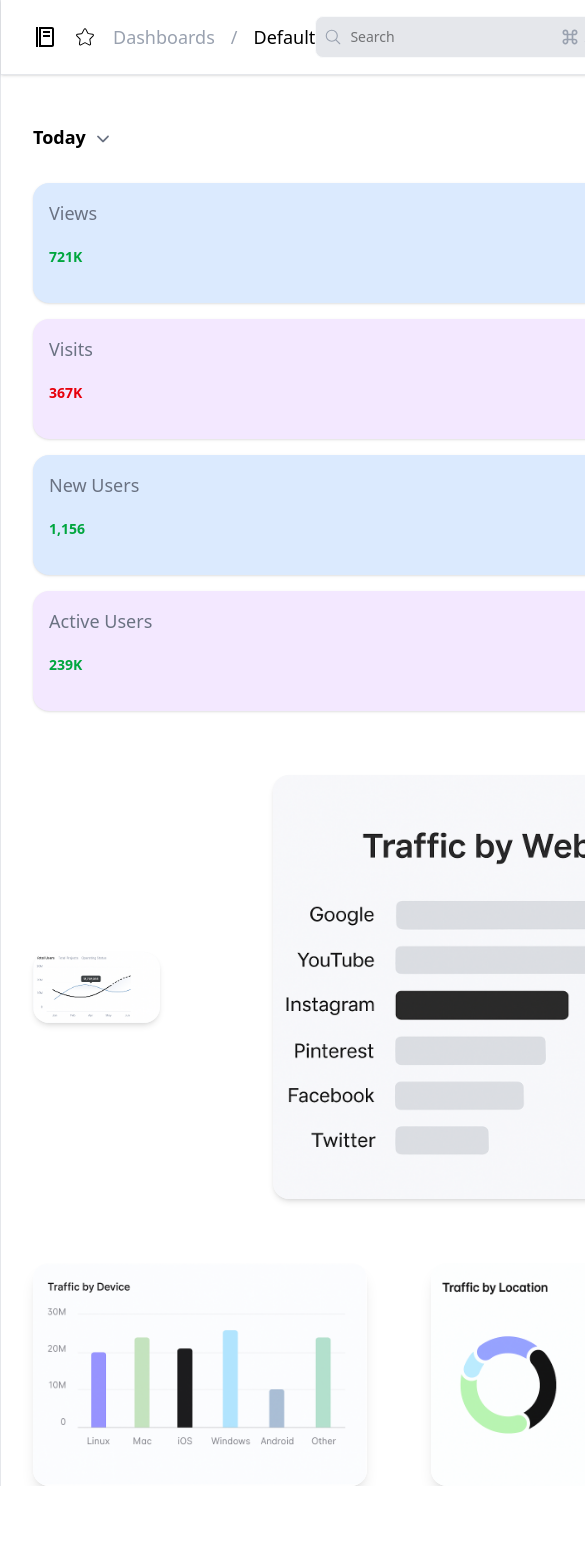
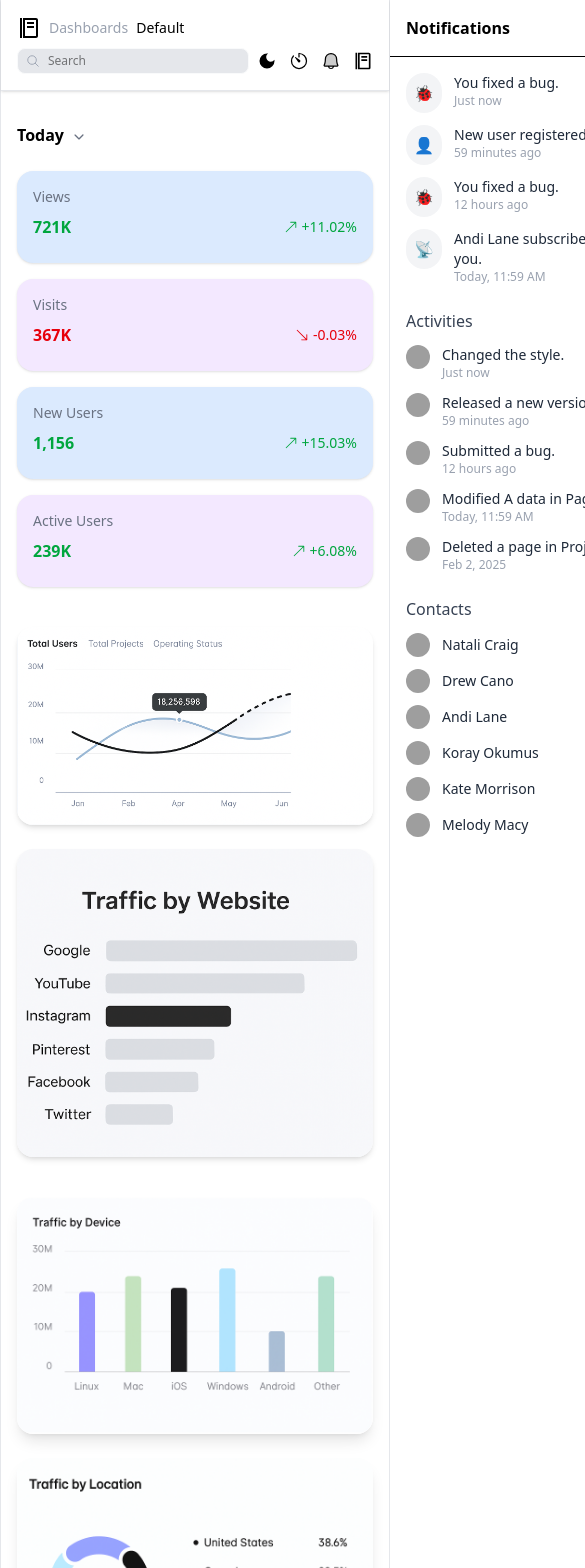
Before and after one commit to SourabhSingh22/StoreShoppy-Assignment, a React (Vite) app: page / in a window 390 px wide. Shown: the top 1568 px of the page, 585 px wide, since content can reach past the window. Before the commit the page ends 1486 px from the top, so only its background shows below. Built offline with nearby package versions, Linux system fonts and the light colour scheme; grey boxes are pictures that could not be loaded.

Commit message:
mobile responsive also

```diff
--- a/src/components/Dashboard.jsx
+++ b/src/components/Dashboard.jsx
@@ -1,10 +1,9 @@
 import React, { useState } from 'react'
 import { CiStar } from "react-icons/ci";
 import { BiFoodMenu } from "react-icons/bi";
-import { IoSearchOutline } from "react-icons/io5";
+import { IoSearchOutline, IoTimerOutline } from "react-icons/io5";
 import { MdKeyboardCommandKey, MdOutlineLightMode, MdDarkMode } from "react-icons/md";
 import { PiBellDuotone } from "react-icons/pi";
-import { IoTimerOutline } from "react-icons/io5";
 import { IoIosArrowDown } from "react-icons/io";
 import { BsArrowDownRight, BsArrowUpRight } from 'react-icons/bs';
 import total_users from '../assets/total_users.png';
@@ -36,23 +35,26 @@ const Dashboard = ({ darkMode, setDarkMode }) => {
         <Profile openMenu={openMenu} />
 
         <main className={`flex-1 border-l border-r ${darkMode ? "border-gray-700" : "border-gray-200"}`}>
-          <nav className={`${darkMode ? "bg-gray-800 border-gray-700" : "bg-white border-gray-200"} flex items-center justify-between px-8 py-4 border-b shadow-sm`}>
-            <div className='text-xl flex items-center gap-4'>
+          {/* Navbar */}
+          <nav className={`${darkMode ? "bg-gray-800 border-gray-700" : "bg-white border-gray-200"} flex flex-wrap items-center justify-between px-4 md:px-8 py-4 border-b shadow-sm`}>
+            <div className='text-xl flex items-center gap-2 md:gap-4'>
               <BiFoodMenu className='text-2xl cursor-pointer' onClick={handleLeftMenu} />
-              <CiStar className='text-2xl' />
-              <p className='text-gray-400 text-lg'>Dashboards</p>
-              <p className='text-gray-400 text-lg'>/</p>
-              <p className='text-lg'>Default</p>
+              <CiStar className='text-2xl hidden sm:block' />
+              <p className='text-gray-400 text-sm sm:text-lg'>Dashboards</p>
+              <p className='text-gray-400 text-sm sm:text-lg hidden sm:block'>/</p>
+              <p className='text-sm sm:text-lg'>Default</p>
             </div>
-            <div className='flex items-center gap-4'>
-              <div className={`${darkMode ? "bg-gray-700 border-gray-600" : "bg-gray-200 border-gray-50"} flex items-center text-lg px-2 gap-2 py-1 rounded-lg border focus-within:border-blue-500`}>
-                <IoSearchOutline className='text-gray-400 text-lg' />
-                <input type="text" placeholder='Search' className='outline-none text-sm bg-transparent' />
-                <div className='flex items-center text-gray-400 text-xl gap-1 pr-1'>
+            <div className='flex items-center gap-2 md:gap-4 mt-2 md:mt-0 w-full md:w-auto'>
+              {/* Search */}
+              <div className={`${darkMode ? "bg-gray-700 border-gray-600" : "bg-gray-200 border-gray-50"} flex items-center text-sm sm:text-lg px-2 gap-2 py-1 rounded-lg border flex-1 md:flex-initial`}>
+                <IoSearchOutline className='text-gray-400' />
+                <input type="text" placeholder='Search' className='outline-none text-xs sm:text-sm bg-transparent flex-1' />
+                <div className='hidden md:flex items-center text-gray-400 text-sm sm:text-xl gap-1 pr-1'>
                   <MdKeyboardCommandKey /><p className='pb-1'>/</p>
                 </div>
               </div>
-              <div className='text-2xl flex gap-4'>
+              {/* Icons */}
+              <div className='text-xl sm:text-2xl flex gap-3 sm:gap-4'>
                 <button onClick={() => setDarkMode(!darkMode)}>
                   {darkMode ? <MdOutlineLightMode /> : <MdDarkMode />}
                 </button>
@@ -64,20 +66,22 @@ const Dashboard = ({ darkMode, setDarkMode }) => {
           </nav>
 
           {/* Content Sections */}
-          <div className='w-full mt-12 px-8'>
-            <div className='flex items-center gap-2 mb-8'>
-              <h1 className='font-semibold text-lg'>Today</h1>
-              <IoIosArrowDown className='mt-1 text-gray-500 text-lg' />
+          <div className='w-full mt-8 px-4 md:px-8'>
+            {/* Heading */}
+            <div className='flex items-center gap-2 mb-6'>
+              <h1 className='font-semibold text-base sm:text-lg'>Today</h1>
+              <IoIosArrowDown className='mt-1 text-gray-500 text-sm sm:text-lg' />
             </div>
 
-            <div className="grid grid-cols-1 sm:grid-cols-4 gap-4">
+            {/* Stats */}
+            <div className="grid grid-cols-1 sm:grid-cols-2 lg:grid-cols-4 gap-4">
               {stats.map((item, index) => (
                 <div key={index} className={`p-4 rounded-2xl shadow-sm ${colors[index]} flex flex-col`}>
-                  <p className="text-gray-500 text-lg">{item.title}</p>
-                  <div className={`flex items-center justify-between text-lg my-4 ${item.isPositive ? "text-green-600" : "text-red-600"}`}>
-                    <h2 className="text-sm md:text-base lg:text-3xl xl:text-2xl font-bold mr-2">{item.value}</h2>
+                  <p className="text-gray-500 text-sm sm:text-lg">{item.title}</p>
+                  <div className={`flex items-center justify-between text-sm sm:text-lg my-2 sm:my-4 ${item.isPositive ? "text-green-600" : "text-red-600"}`}>
+                    <h2 className="text-base sm:text-xl lg:text-2xl font-bold mr-2">{item.value}</h2>
                     <div className='flex items-center gap-1'>
-                      {item.isPositive ? <BsArrowUpRight size={16} /> : <BsArrowDownRight size={16} />}
+                      {item.isPositive ? <BsArrowUpRight size={14} /> : <BsArrowDownRight size={14} />}
                       <span>{item.change}</span>
                     </div>
                   </div>
@@ -86,22 +90,22 @@ const Dashboard = ({ darkMode, setDarkMode }) => {
             </div>
 
             {/* Third section */}
-            <section className='mt-16 w-full flex items-center justify-between gap-7'>
-              <div className='w-[70%]'>
-                <img src={total_users} alt="total_users" className='lg:h-[400px] shadow-md rounded-2xl bg-gray-50 object-scale-down lg:w-full w-[60%]' />
+            <section className='mt-10 w-full flex flex-col lg:flex-row items-center justify-between gap-6'>
+              <div className='w-full lg:w-[70%]'>
+                <img src={total_users} alt="total_users" className='w-full rounded-2xl shadow-md object-contain' />
               </div>
-              <div className='lg:w-[30%]'>
-                <img src={traffic_by_website} alt="traffic_by_website" className='lg:h-[400px] rounded-2xl shadow-md bg-gray-50 object-scale-down lg:w-full w-[20]' />
+              <div className='w-full lg:w-[30%]'>
+                <img src={traffic_by_website} alt="traffic_by_website" className='w-full rounded-2xl shadow-md object-contain' />
               </div>
             </section>
 
-            {/* forth section */}
-            <section className='mt-16 w-full flex items-center justify-between gap-16'>
-              <div className='w-[50%] shadow-lg rounded-2xl'>
-                <img src={TrafficByDevice} alt="TrafficByDevice" className='rounded-2xl' />
+            {/* Fourth section */}
+            <section className='mt-10 w-full flex flex-col lg:flex-row items-center justify-between gap-6'>
+              <div className='w-full lg:w-[50%] shadow-lg rounded-2xl'>
+                <img src={TrafficByDevice} alt="TrafficByDevice" className='w-full rounded-2xl object-contain' />
               </div>
-              <div className='w-[50%] shadow-lg rounded-2xl'>
-                <img src={TrafficByLocation} alt="TrafficByLocation" className='rounded-2xl' />
+              <div className='w-full lg:w-[50%] shadow-lg rounded-2xl'>
+                <img src={TrafficByLocation} alt="TrafficByLocation" className='w-full rounded-2xl object-contain' />
               </div>
             </section>
           </div>
--- a/src/components/Notifications.jsx
+++ b/src/components/Notifications.jsx
@@ -26,12 +26,13 @@ const contacts = [
 
 const Notifications = ({ open }) => {
   return (
-    <div
-      className={`fixed md:static top-0 left-0 h-full bg-white transition-all duration-300 ${open ? "w-52" : "w-0 overflow-hidden bg-gray-100"}`}
+    <aside
+      className={`fixed md:static top-0 right-0 h-full w-64 bg-white transition-transform duration-300 z-50
+      ${open ? "translate-x-0" : "translate-x-full"}`}
     >
       {/* Header */}
-      <div className="flex items-center justify-between p-4">
-        <h2 className="text-lg font-semibold">Notifications</h2>
+      <div className="flex items-center justify-between p-4 border-b">
+        <h2 className="text-base sm:text-lg font-semibold">Notifications</h2>
       </div>
 
       {/* Content */}
@@ -80,7 +81,7 @@ const Notifications = ({ open }) => {
           </ul>
         </div>
       </div>
-    </div>
+    </aside>
   );
 };
 
--- a/src/components/Profile.jsx
+++ b/src/components/Profile.jsx
@@ -16,105 +16,95 @@ const Profile = ({ openMenu }) => {
 
   return (
     <aside
-    className={`
-        fixed md:static top-0 left-0 h-full bg-white
-        transition-all duration-500 ease-in-out
-        ${openMenu ? "w-52 opacity-100" : "w-0 opacity-0 overflow-hidden"}
+      className={`
+        fixed md:static top-0 left-0 h-full bg-white z-50
+        transition-transform duration-300 ease-in-out
+        ${openMenu ? "translate-x-0 w-52" : "-translate-x-full w-52"}
       `}
     >
       {/* User Profile */}
       <div className="flex items-center gap-3 px-4 py-4">
-        <FaUserCircle className="text-3xl text-gray-700" />
-        <span className="font-semibold text-lg text-gray-700">ByeWind</span>
+        <FaUserCircle className="text-2xl sm:text-3xl text-gray-700" />
+        <span className="font-semibold text-sm sm:text-lg text-gray-700">ByeWind</span>
       </div>
 
       {/* Favorites */}
-      <div className="px-6 mb-6">
-        <p className="text-gray-400 text-lg mb-2">Favorites</p>
-        <ul className="space-y-2 text-gray-700 ml-3">
+      <div className="px-4 sm:px-6 mb-6">
+        <p className="text-gray-400 text-sm sm:text-lg mb-2">Favorites</p>
+        <ul className="space-y-2 text-gray-700 ml-2 sm:ml-3 text-sm sm:text-base">
           <li className="cursor-pointer hover:text-black">• Overview</li>
           <li className="cursor-pointer hover:text-black">• Projects</li>
         </ul>
       </div>
 
       {/* Dashboards */}
-      <div className="px-6 mb-3">
-        <p className="text-gray-400 text-lg mb-2">Dashboards</p>
-        <ul className="space-y-3 text-gray-700">
-          <li className="flex items-center gap-3 p-2 rounded-lg cursor-pointer hover:bg-gray-100">
-            <MdDashboard className="text-lg" /> Default
+      <div className="px-4 sm:px-6 mb-3">
+        <p className="text-gray-400 text-sm sm:text-lg mb-2">Dashboards</p>
+        <ul className="space-y-2 sm:space-y-3 text-gray-700 text-sm sm:text-base">
+          <li className="flex items-center gap-2 sm:gap-3 p-2 rounded-lg cursor-pointer hover:bg-gray-100">
+            <MdDashboard /> Default
           </li>
-          <li className="flex items-center gap-3 p-2 rounded-lg cursor-pointer hover:bg-gray-100">
-            <MdShoppingCart className="text-lg" /> eCommerce
+          <li className="flex items-center gap-2 sm:gap-3 p-2 rounded-lg cursor-pointer hover:bg-gray-100">
+            <MdShoppingCart /> eCommerce
           </li>
-          <li className="flex items-center gap-3 p-2 rounded-lg cursor-pointer hover:bg-gray-100">
-            <MdWork className="text-lg" /> Projects
+          <li className="flex items-center gap-2 sm:gap-3 p-2 rounded-lg cursor-pointer hover:bg-gray-100">
+            <MdWork /> Projects
           </li>
-          <li className="flex items-center gap-3 p-2 rounded-lg cursor-pointer hover:bg-gray-100">
-            <MdSchool className="text-lg" /> Online Courses
+          <li className="flex items-center gap-2 sm:gap-3 p-2 rounded-lg cursor-pointer hover:bg-gray-100">
+            <MdSchool /> Online Courses
           </li>
         </ul>
       </div>
 
       {/* Pages */}
-      <div className="px-6 mb-2">
-        <p className="text-gray-400 text-lg mb-2">Pages</p>
-        <ul className="space-y-1 text-gray-700">
+      <div className="px-4 sm:px-6 mb-2">
+        <p className="text-gray-400 text-sm sm:text-lg mb-2">Pages</p>
+        <ul className="space-y-1 text-gray-700 text-sm sm:text-base">
           <li
-            className="flex items-center gap-3 p-2 rounded-lg cursor-pointer hover:bg-gray-100 text-lg"
+            className="flex items-center gap-2 sm:gap-3 p-2 rounded-lg cursor-pointer hover:bg-gray-100"
             onClick={showItems}
           >
-            <MdPerson className="text-lg" /> User Profile
+            <MdPerson /> User Profile
           </li>
 
-          {/* Dropdown with Smooth Transition */}
+          {/* Dropdown */}
           <div
             className={`
               ml-5 overflow-hidden transition-all duration-300 ease-in-out
               ${showUserProfileItems ? "max-h-60 opacity-100" : "max-h-0 opacity-0"}
             `}
           >
-            <li className="flex items-center gap-3 p-2 rounded-lg cursor-pointer hover:bg-gray-100">
-              Overview
-            </li>
-            <li className="flex items-center gap-3 p-2 rounded-lg cursor-pointer hover:bg-gray-100">
-              Projects
-            </li>
-            <li className="flex items-center gap-3 p-2 rounded-lg cursor-pointer hover:bg-gray-100">
-              Campaigns
-            </li>
-            <li className="flex items-center gap-3 p-2 rounded-lg cursor-pointer hover:bg-gray-100">
-              Documents
-            </li>
-            <li className="flex items-center gap-3 p-2 rounded-lg cursor-pointer hover:bg-gray-100">
-              Followers
-            </li>
+            <li className="p-2 rounded-lg cursor-pointer hover:bg-gray-100">Overview</li>
+            <li className="p-2 rounded-lg cursor-pointer hover:bg-gray-100">Projects</li>
+            <li className="p-2 rounded-lg cursor-pointer hover:bg-gray-100">Campaigns</li>
+            <li className="p-2 rounded-lg cursor-pointer hover:bg-gray-100">Documents</li>
+            <li className="p-2 rounded-lg cursor-pointer hover:bg-gray-100">Followers</li>
           </div>
         </ul>
       </div>
 
       {/* Others */}
-      <div className="px-6 mb-6">
-        <ul className="space-y-3 text-gray-700">
-          <li className="flex items-center gap-3 p-2 rounded-lg cursor-pointer hover:bg-gray-100">
-            <MdAccountCircle className="text-lg" /> Account
+      <div className="px-4 sm:px-6 mb-6 text-sm sm:text-base">
+        <ul className="space-y-2 sm:space-y-3 text-gray-700">
+          <li className="flex items-center gap-2 sm:gap-3 p-2 rounded-lg cursor-pointer hover:bg-gray-100">
+            <MdAccountCircle /> Account
           </li>
-          <li className="flex items-center gap-3 p-2 rounded-lg cursor-pointer hover:bg-gray-100">
-            <MdGroups className="text-lg" /> Corporate
+          <li className="flex items-center gap-2 sm:gap-3 p-2 rounded-lg cursor-pointer hover:bg-gray-100">
+            <MdGroups /> Corporate
           </li>
-          <li className="flex items-center gap-3 p-2 rounded-lg cursor-pointer hover:bg-gray-100">
-            <MdArticle className="text-lg" /> Blog
+          <li className="flex items-center gap-2 sm:gap-3 p-2 rounded-lg cursor-pointer hover:bg-gray-100">
+            <MdArticle /> Blog
           </li>
-          <li className="flex items-center gap-3 p-2 rounded-lg cursor-pointer hover:bg-gray-100">
-            <PiChatsCircleBold className="text-lg" /> Social
+          <li className="flex items-center gap-2 sm:gap-3 p-2 rounded-lg cursor-pointer hover:bg-gray-100">
+            <PiChatsCircleBold /> Social
           </li>
         </ul>
       </div>
 
       {/* Bottom Branding */}
-      <div className="px-6 py-6 flex items-center gap-2 justify-center">
-        <img src={snowflake} className="w-5 mt-1" alt="snowflake" />
-        <p className="text-blue-500 text-lg">
+      <div className="px-4 sm:px-6 py-6 flex items-center gap-2 justify-center">
+        <img src={snowflake} className="w-4 sm:w-5 mt-1" alt="snowflake" />
+        <p className="text-blue-500 text-sm sm:text-lg">
           snow<span className="bg-gradient-to-r from-gray-300 to-gray-600 bg-clip-text text-transparent">ui</span>
         </p>
       </div>
```
